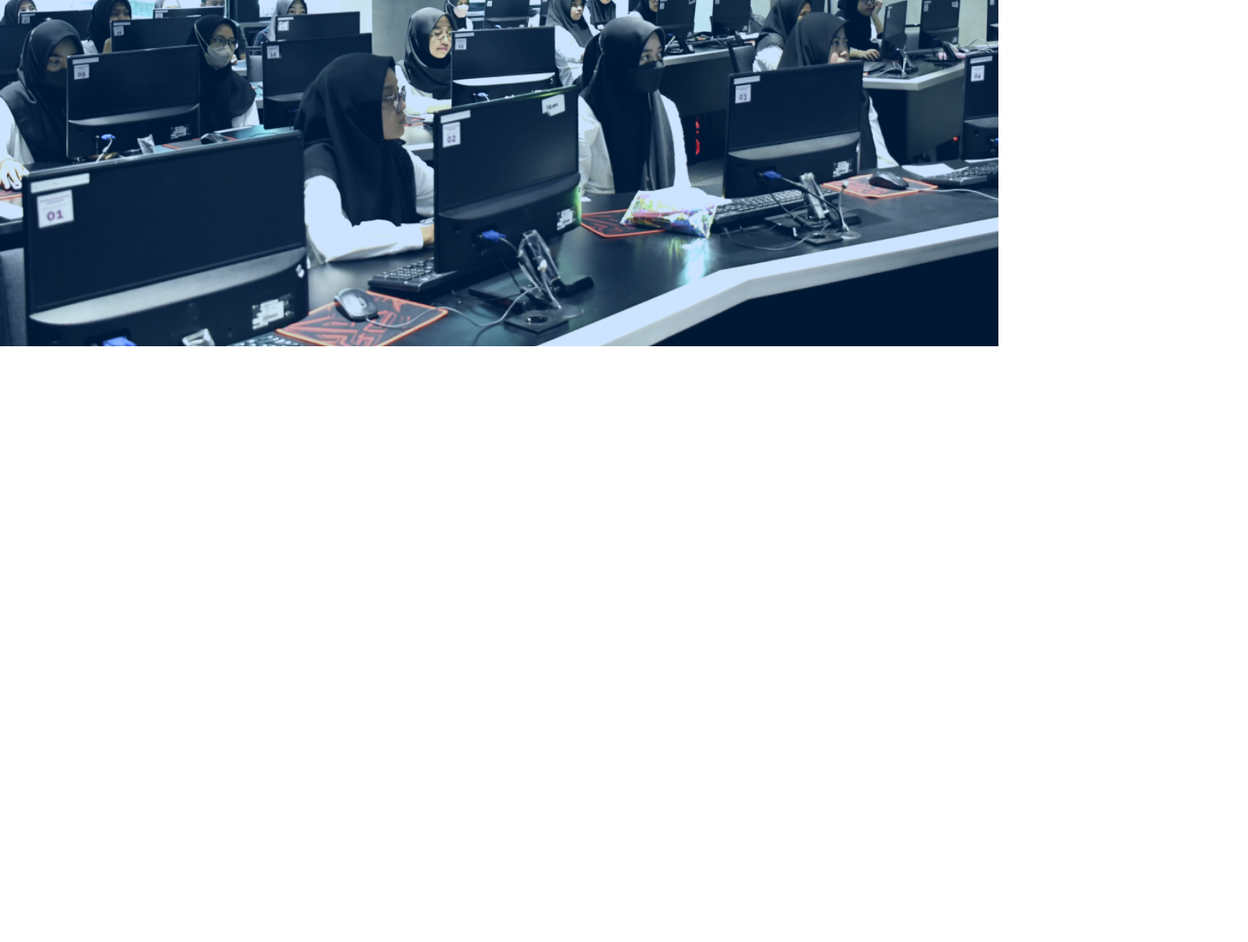
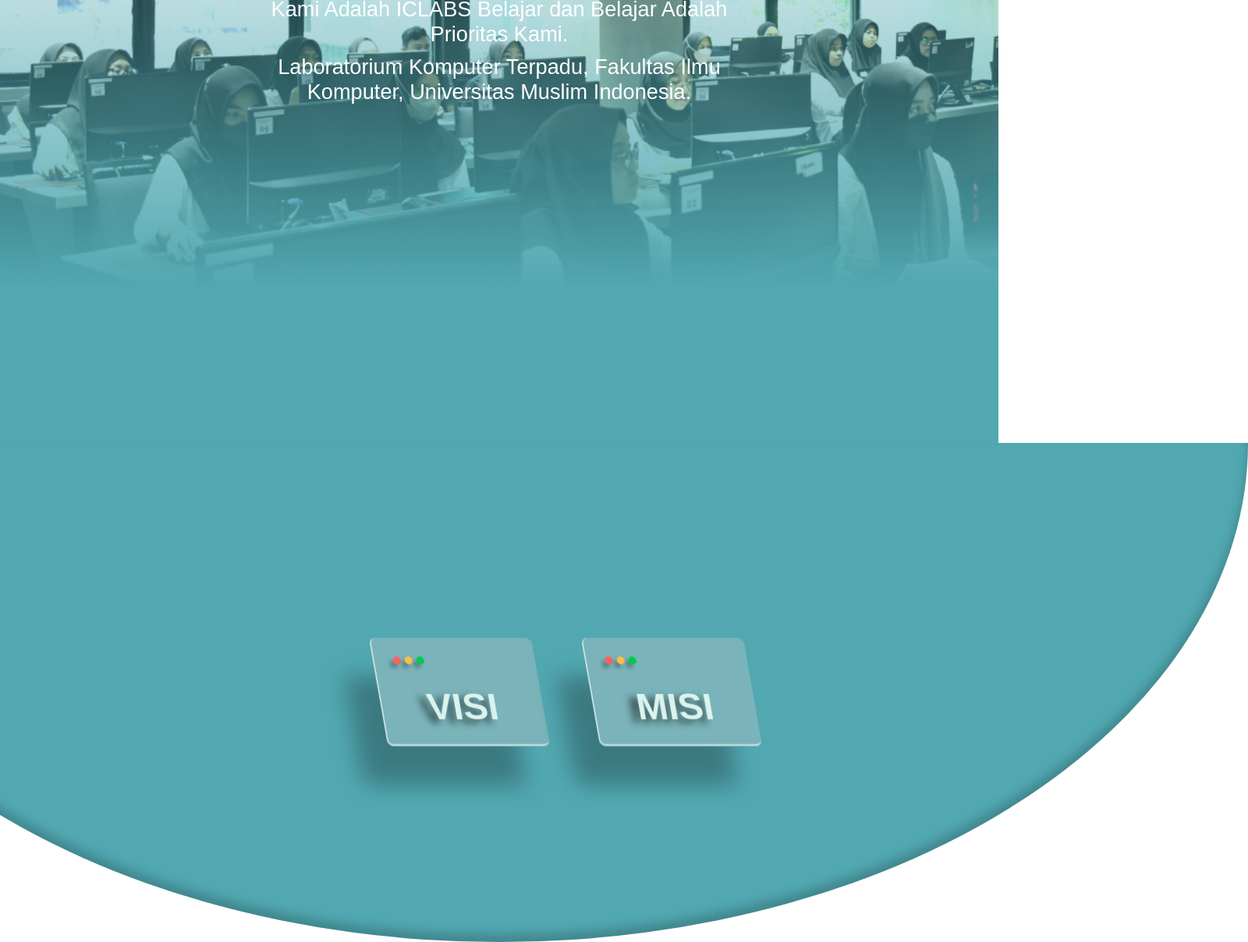
Before and after one commit to muhammadakbarra/sistem-informasi-dan-sumber-daya-iclabs, a plain HTML site: page index.html in a window 1280 px wide. Shown: the part 356-1564 px from the top of the page at 78% size, 1600 px wide, since content can reach past the window. Before the commit the page ends 800 px from the top, so only its background shows below. Drawn offline with Linux system fonts and the light colour scheme.

Commit message:
fix: code

```diff
--- a/css/style.css
+++ b/css/style.css
@@ -6,81 +6,50 @@
   font-family: sans-serif;
   overflow-x: hidden;
 }
-  /* style image backgroud */
 
-  .container{
-    position: relative;
+.container {
   background-image: url(/sistem-informasi-dan-sumber-daya-iclabs/images/home_mainPhoto.png);
+  background-repeat: no-repeat;
   background-size: cover;
-    background-position: center;
-    background-repeat: no-repeat;
   min-height: 100vh;
   width: 100%;
   display: flex;
   flex-direction: column;
+  position: relative;
+}
 
+.image-container {
+  position: relative;
+  background-size: cover;
+  min-height: 100vh;
+}
 
-
-}
-.container::before {
+.image-container::before {
 content: '';
 position: absolute;
 top: 0;
 left: 0;
 width: 100%;
 height: 100%;
-  background-color: rgba(0, 123, 255, 0.2);
+background: linear-gradient(
+    to top,
+    rgba(81, 168, 177, 1) 10% 25%,
+    rgba(81, 168, 177, 0) 100%
+);
 z-index: 1;
-  justify-content: center;
-}
-  * Teks di atas gambar dan overlay */
-.hero-text {
-    position: relative;
-    z-index: 2;
-    color: white;
-    text-align: center;
-    max-width: 80%;
-}
-
-.hero-text h1 {
-    font-size: 4rem;
-    margin-bottom: 10px;
-    color: #f1f1f1;
-}
-
-.hero-text p {
-    font-size: 18px;
-    color: #f1f1f1;
-}
-
-.navbar {
-    background-color: white;
-    overflow: hidden;
-  }/* Teks dan konten di atas gambar dan overlay */
-.container > * {
-  position: relative;
-  z-index: 2;
 }
 
 nav {
   margin: 25px 20px;
-    background-color: white;
+  background-color: rgb(255, 255, 255);
   display: flex;
-    color: white;
-    justify-content: space-around;
+  color: rgb(227, 212, 221);
+  justify-content: space-between;
   align-items: center;
-    border: black solid ;
-    border-radius: 10px;
-    box-shadow: 10px;
   border-radius: 20px;
+  box-shadow: inset -5px -5px 10px 5px #a7a6a688;
+}
 
-
-  }
-  .logo img{
-    width: 50px;
-    padding: 50px;
-
-  }
 nav ul {
   display: flex;
   list-style: none;
@@ -92,11 +61,55 @@
   text-decoration: none;
   color: #51A8B1;
   font-family: "Montserrat", sans-serif;
-    font-size: medium;
+  font-size: larger;
   font-weight: bold;
+
 }
 nav ul li a:hover {
-    color: #0E646C;
+  color : #0E646C;
+}
+
+.text-overlay {
+  position: absolute;
+  top: 40%;
+  left: 50%;
+  transform: translate(-50%, -50%);
+  text-align: center;
+  color: white;
+  z-index: 2;
+}
+
+
+.text-overlay h1 {
+  font-size: 5em;
+  font-weight: bold;
+  font-family: Arial, Helvetica, sans-serif;
+}
+
+.text-overlay p {
+  font-size: 1.7em;
+  margin-top: 10px;
+}
+section{
+  position: relative;
+  width: 100%;
+  height: 80vh;
+  display: flex;
+  justify-content: center;
+  align-items: center;
+
+}
+section::before{
+  content: '';
+  position: absolute;
+  top: 0;
+  left: 0;
+  width: 100%;
+  height: 100%;
+  background: #51A8B1;
+  border-radius: 0 0 50% 50%/0 0 100% 100%;
+  transform: scaleX(1.5);
+  box-shadow: inset 0 -10px 10px rgba(0, 0, 0, 0.2);
 }
 
 .toggle-menu {
@@ -163,7 +176,7 @@
     height: 100vh;
     align-items: center;
     z-index: -1;
-      background-color: white;
+    background-color: rgb(240, 12, 157);
     transform: translateX(100%);
     transition: all 0.5s;
     opacity: 0;
@@ -177,3 +190,68 @@
     opacity: 1;
   }
 }
+
+/* visi misi */
+/* From Uiverse.io by Fcodingx */
+.card {
+  width: 190px;
+  height: 120px;
+  padding: 0.5rem;
+  background: rgba(198, 198, 198, 0.34);
+  border-radius: 8px;
+  backdrop-filter: blur(5px);
+  border-bottom: 3px solid rgba(255, 255, 255, 0.440);
+  border-left: 2px  rgba(255, 255, 255, 0.545) outset;
+  box-shadow: -40px 50px 30px rgba(0, 0, 0, 0.280);
+  transform: skewX(10deg);
+  transition: .4s;
+  overflow: hidden;
+  color: white;
+  margin-right: 5%;
+}
+
+.card:hover {
+  height: fit-content;
+  transform: skew(0deg);
+}
+
+.align {
+  padding: 1rem;
+  display: flex;
+  flex-direction: row;
+  gap: 5px;
+  align-self: flex-start;
+}
+
+.red {
+  width: 10px;
+  height: 10px;
+  border-radius: 50%;
+  background-color: #ff605c;
+  box-shadow: -5px 5px 5px rgba(0, 0, 0, 0.280);
+}
+
+.yellow {
+  width: 10px;
+  height: 10px;
+  border-radius: 50%;
+  background-color: #ffbd44;
+  box-shadow: -5px 5px 5px rgba(0, 0, 0, 0.280);
+}
+
+.green {
+  width: 10px;
+  height: 10px;
+  border-radius: 50%;
+  background-color: #00ca4e;
+  box-shadow: -5px 5px 5px rgba(0, 0, 0, 0.280);
+}
+
+.card h1 {
+  text-align: center;
+  margin-top: 5%;
+  margin-bottom: 10%;
+  color: rgb(218, 244, 237);
+  text-shadow: -10px 5px 10px rgba(0, 0, 0, 0.573);
+  font-size: 3em;
+}
--- a/index.html
+++ b/index.html
@@ -3,24 +3,23 @@
 <head>
     <meta charset="UTF-8">
     <meta name="viewport" content="width=device-width, initial-scale=1.0">
-    <title>Sitem Informasi dan Sumber Daya ICLABS</title>
     <link rel="stylesheet" href="css/style.css">
+    <title>Sistem Informasi dan Sumber Daya Iclabs</title>
 </head>
-
 
 <body>
   <div class="container">
+    <div>
+
+    </div>
     <nav>
-            <img src="images/logo_iclabs.png" alt="logo_iclabs">
+        <img src="images/logo_iclabs.png" alt="logo_iclabs" style="width: 4%; margin-top: 10px; margin-bottom: 10px; margin-left: 30px;">
         <ul>
           <li><a href="http://">Home</a></li>
           <li><a href="http://">Praktikum</a></li>
           <li><a href="http://">Laboratorium</a></li>
           <li><a href="http://">Tentang Kami</a></li>
-
         </ul>
-
-             <div>
 
         <div class="toggle-menu">
           <input type="checkbox" />
@@ -28,9 +27,54 @@
           <span></span>
           <span></span>
         </div>
+
+        <div>
+
         </div>
       </nav>
+
+        <div class="image-container">
+
         </div>
-      <script src="js/script.js"></script>
+
+        <div class="text-overlay">
+          <h1>ICLABS</h1>
+          <p>Kami Adalah ICLABS Belajar dan Belajar Adalah Prioritas Kami.</p>
+          <p>Laboratorium Komputer Terpadu, Fakultas Ilmu Komputer, Universitas Muslim Indonesia.</p>
+        </div>
+
+      </div>
+
+  </div>
+  <section>
+    /* From Uiverse.io by Fcodingx */
+<div class="card">
+    <div class="align">
+        <span class="red"></span>
+        <span class="yellow"></span>
+        <span class="green"></span>
+    </div>
+
+    <h1>VISI</h1>
+    <p>
+      Menjadikan laboratorium sebagai pusat kegiatan belajar dan interaksi yang
+      dapat menghasilkan informasi dan karya baru secara ilmiah dibidang teknologi informasi.
+    </p>
+</div>
+
+<div class="card">
+  <div class="align">
+      <span class="red"></span>
+      <span class="yellow"></span>
+      <span class="green"></span>
+  </div>
+
+  <h1>MISI</h1>
+  <p>
+    1. Menjadi pusat kegiatan belajar dan pelatihan untuk merancang dan mengembangkan ilmu pengetahuan khususnya perangkat lunak dan perangkat keras komputer.
+    2. Ikut aktif dalam menyelesaikan permasalahan software dan hardware di masyarakat dengan melibatkan peran serta mahasiswa, asisten, dan dosen laboratorium.
+  </p>
+</div>
+  </section>
 </body>
 </html>
```
Lines whose indentation alone changed are shown as unchanged.
